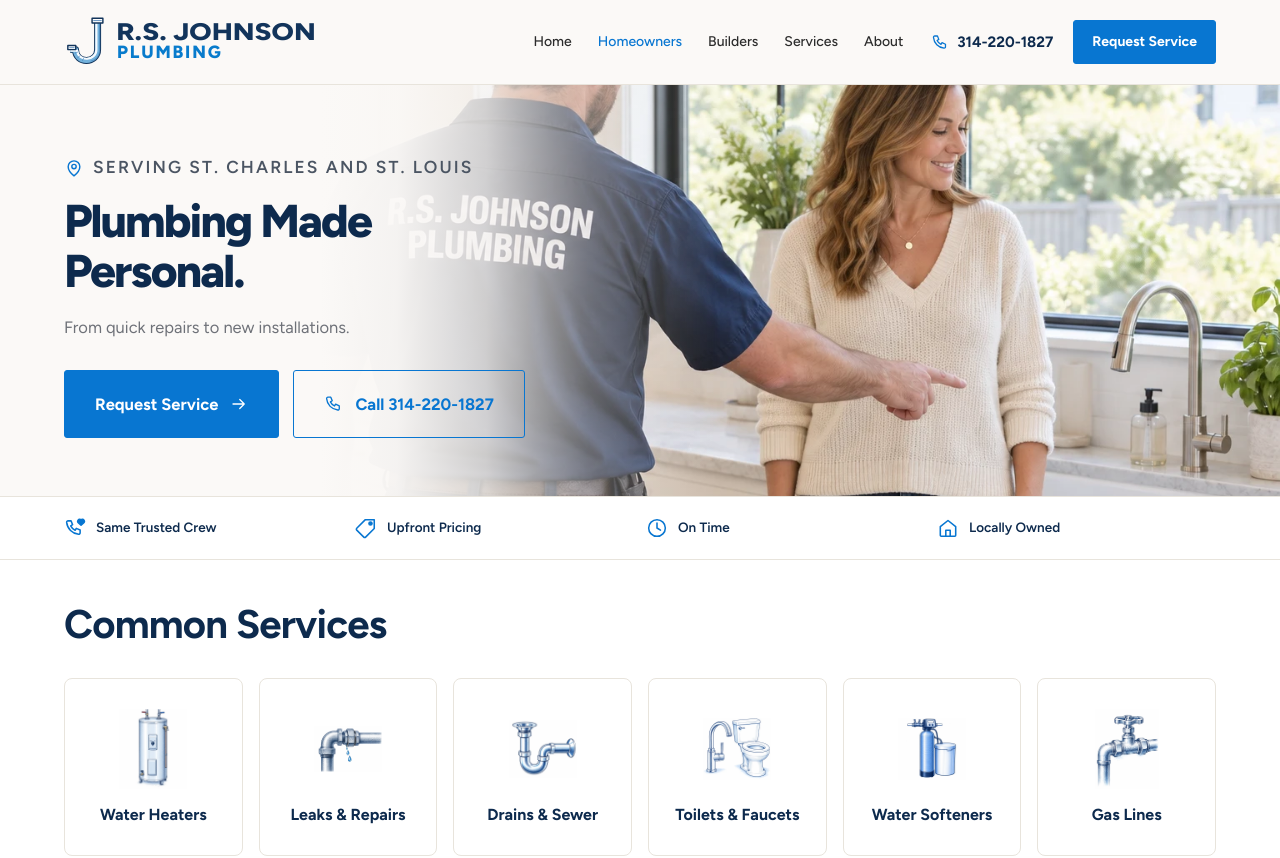
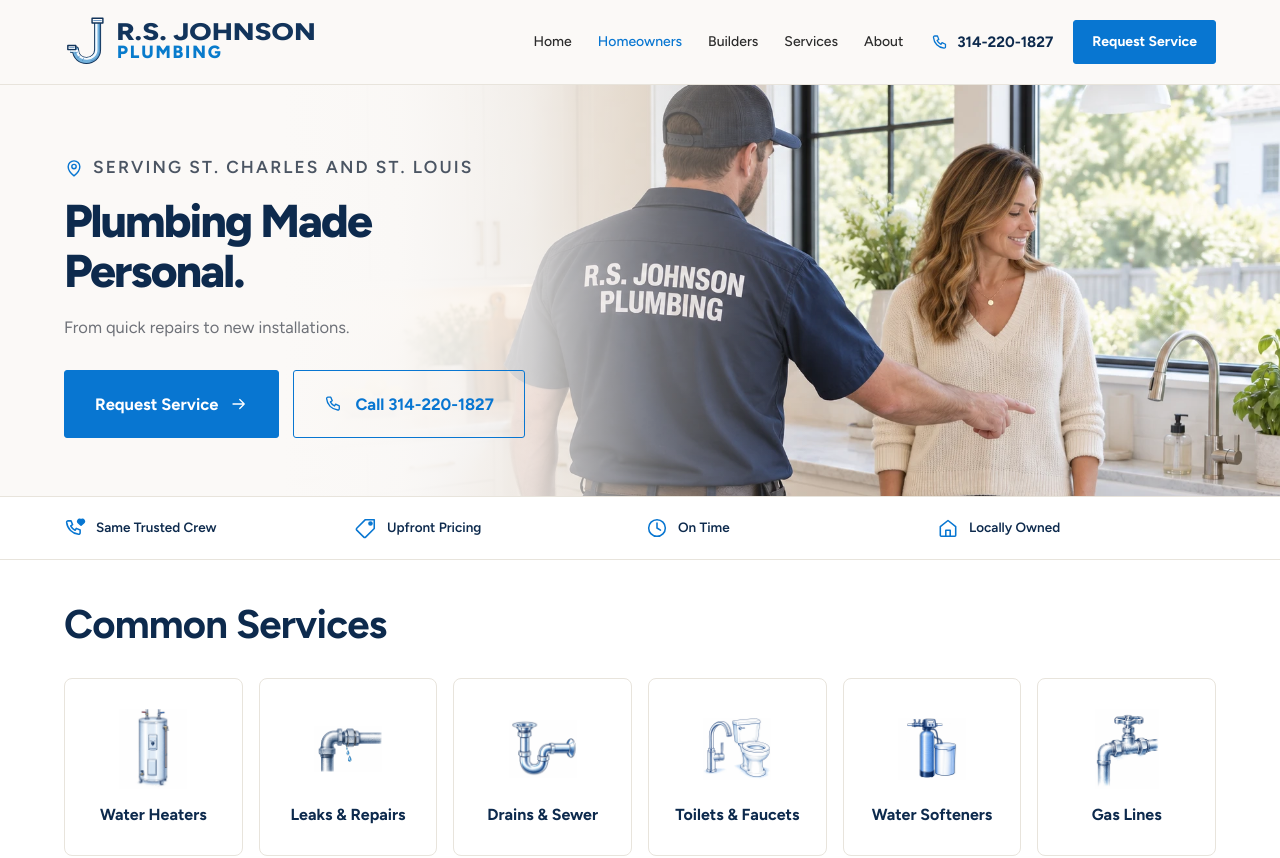
Before and after one commit to rs-johnson-plumbing/website, a Next.js app: page /for-homeowners in a window 1280 px wide. Shown: the top 858 px of the page. Built offline with nearby package versions, Linux system fonts and the light colour scheme.

Commit message:
Balance wider hero photographs with readable copy and full faces

```diff
--- a/src/styles/concept-two-page-polish.css
+++ b/src/styles/concept-two-page-polish.css
@@ -302,3 +302,15 @@
  .c2 :is(.c2-homeowners,.c2-builders,.c2-team) .c2-hero-media { width:90vw; }
  .c2 .directory-preview .dp-header-art { width:90%; height:100%; opacity:.24; }
 }
+
+@media(min-width:1024px) {
+ .c2 :is(.c2-homeowners,.c2-builders) .c2-hero-media { width:78vw; max-width:1248px; }
+ .c2 :is(.c2-homeowners,.c2-builders) .c2-hero-media img { object-position:right 18%; }
+ .c2 :is(.c2-homeowners,.c2-builders) .c2-hero-media::after {
+  background:linear-gradient(90deg,#fbf9f7 0%,rgba(251,249,247,.97) 12%,rgba(251,249,247,.8) 25%,rgba(251,249,247,.35) 38%,transparent 53%);
+ }
+ .c2 :is(.c2-homeowners,.c2-builders,.c2-team) .c2-hero-page-lead { max-width:28em; }
+ .c2 .c2-team .c2-hero-media::after {
+  background:linear-gradient(90deg,#fbf9f7 0%,#fbf9f7 30%,rgba(251,249,247,.97) 36%,rgba(251,249,247,.8) 42%,rgba(251,249,247,.36) 48%,transparent 56%);
+ }
+}
```
